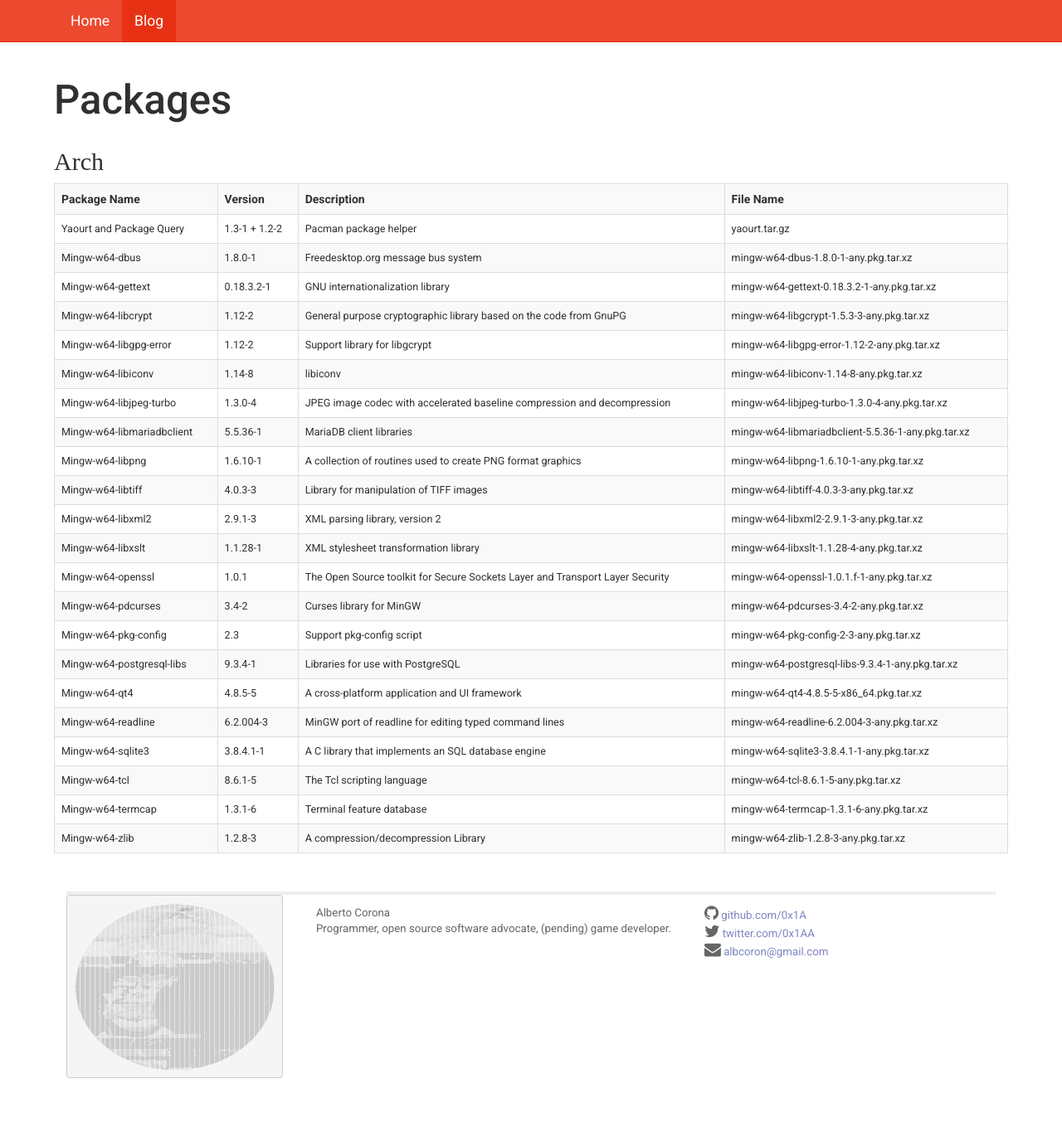
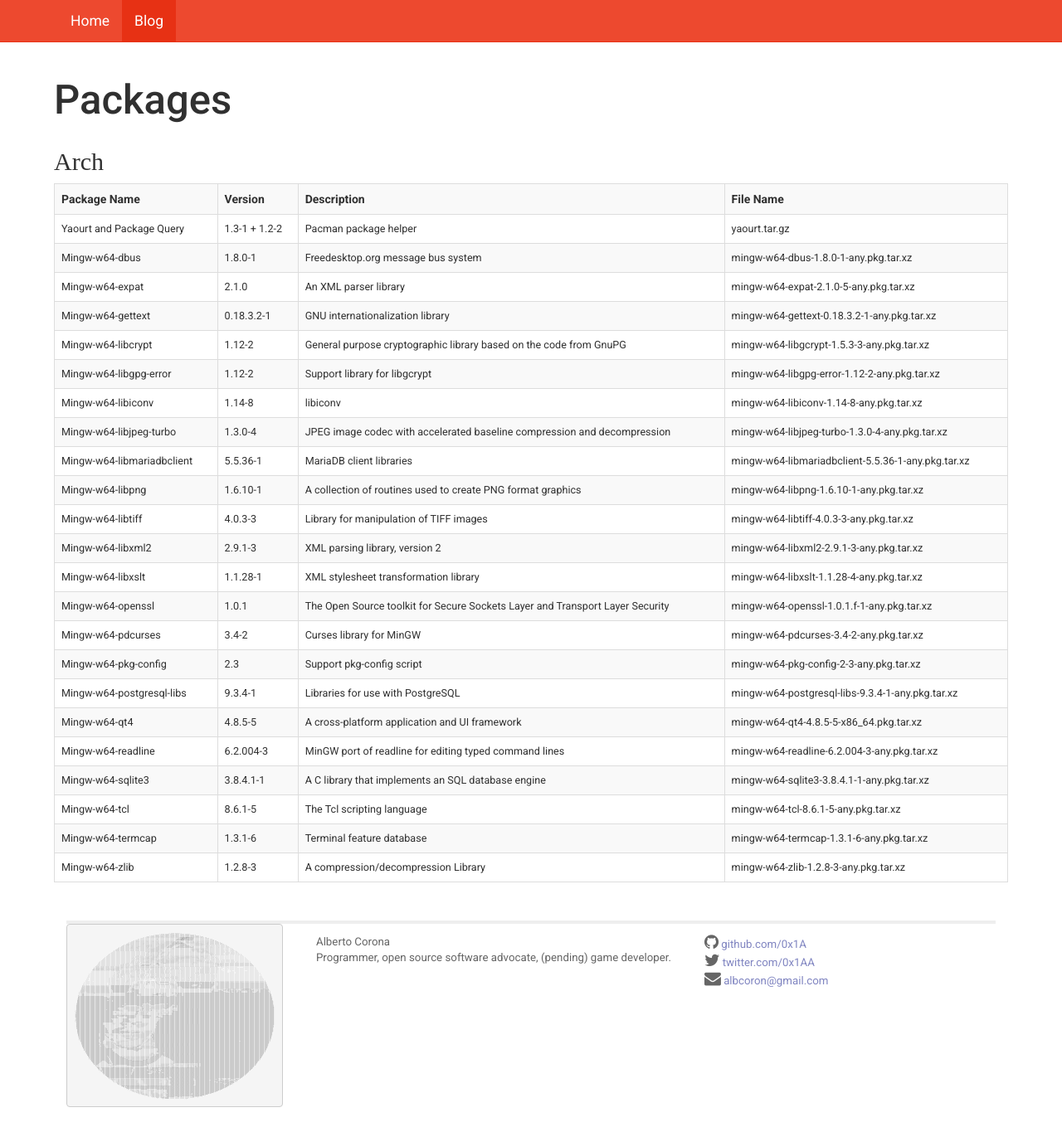
Before and after one commit to 0X1A/wwebsiteasontheinternet, a Jekyll site: the page built from pkgs/index.html, in a window 1280 px wide and 1359 px high. Shown: the whole window at 83% size. Built offline with Jekyll 4.4.1, drawn with Linux system fonts in a browser that asks for light colours; nearby versions of some CDN libraries; some web fonts are replaced; Markdown is read by kramdown in place of the engine named in the settings; comment, search, counter and statistics services are not loaded.

Commit message:
Add mingw-w64-expat to pkg list
Signed-off-by: Alberto Corona <albcoron@gmail.com>

```diff
--- a/_data/pkgs.yml
+++ b/_data/pkgs.yml
@@ -7,6 +7,11 @@
   vers: 1.8.0-1
   file: mingw-w64-dbus-1.8.0-1-any.pkg.tar.xz
   desc: Freedesktop.org message bus system
+
+- name: Mingw-w64-expat
+  vers: 2.1.0
+  file: mingw-w64-expat-2.1.0-5-any.pkg.tar.xz
+  desc: An XML parser library
 
 - name: Mingw-w64-gettext
   vers: 0.18.3.2-1
```
